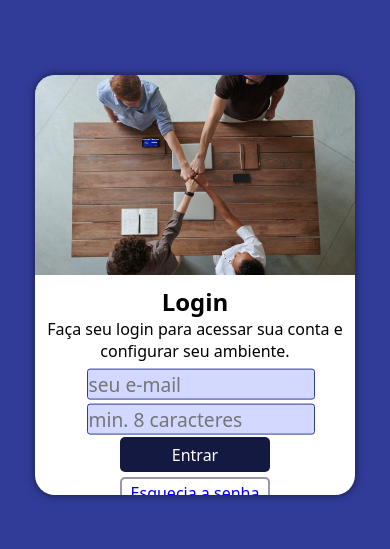
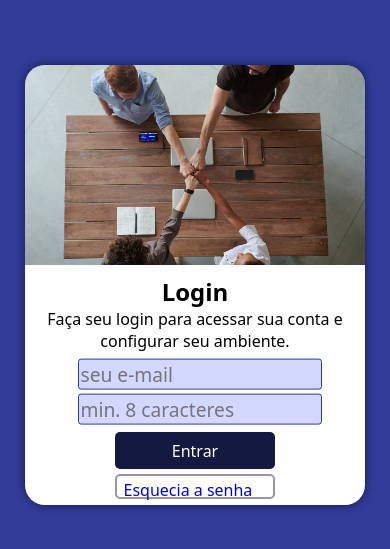
Before and after one commit to GabrielxySouza/projeto-login, a plain HTML site: page index.html in a window 390 px wide. Shown: the part 137-686 px from the top of the page. Drawn offline with Linux system fonts and the light colour scheme.

Commit message:
bugs fixed

```diff
--- a/estilos/media-query.css
+++ b/estilos/media-query.css
@@ -15,7 +15,7 @@ tv (grandes telas): 1201 +
 
     section#login{
         width: 80vw;
-        height: 250px;
+        height: 260px;
     }
 
     div#imagem{
--- a/estilos/style.css
+++ b/estilos/style.css
@@ -30,8 +30,8 @@ section#login{
     top: 50%;
     overflow: hidden;
     background-color: white;
-    width: 320px;
-    height: 420px;
+    width: 340px;
+    height: 440px;
     border-radius: 20px;
     box-shadow: 0px 0px 10px rgba(0, 0, 0, 0.575);
     transform: translate(-50%, -50%);
@@ -89,9 +89,9 @@ form > input[type=submit]{
     display: block;
     font-size: 1em;
     margin: auto;
-    margin-top: 5px;
+    margin-top: 10px;
     width: 50%;
-    height: 35px;
+    height: 37px;
     background-color: #141941;
     color: white;
     border: none;
```
